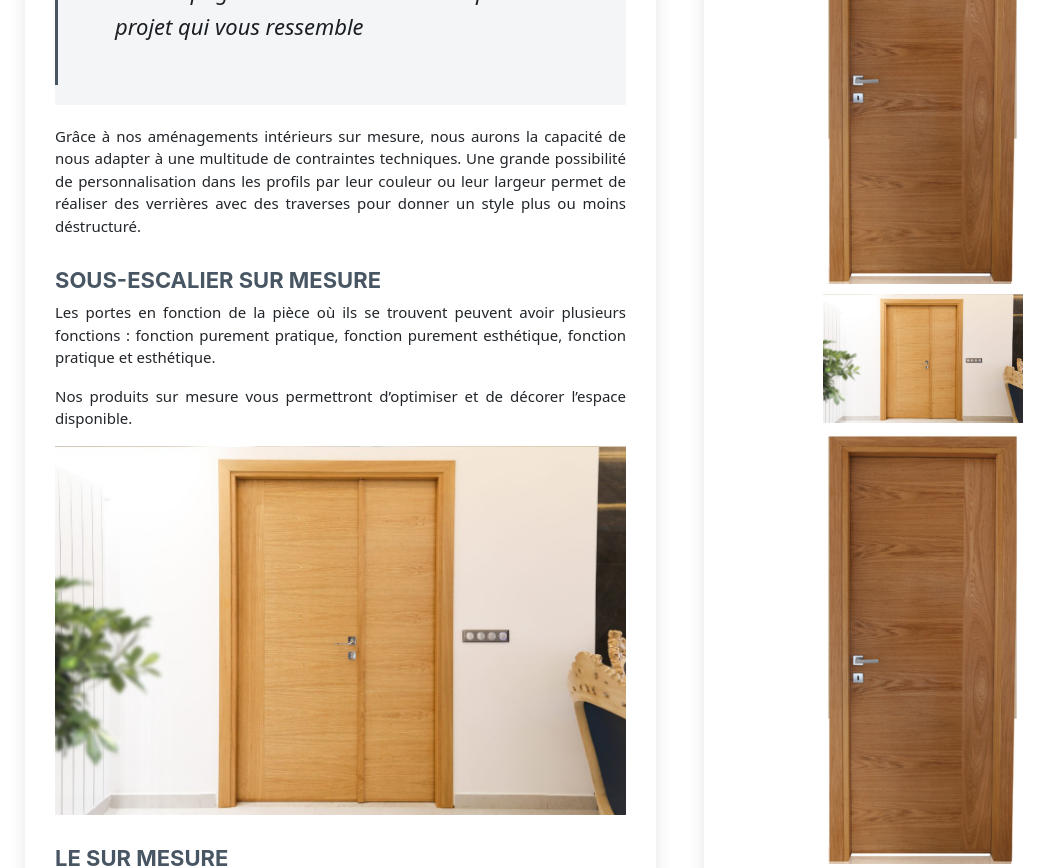
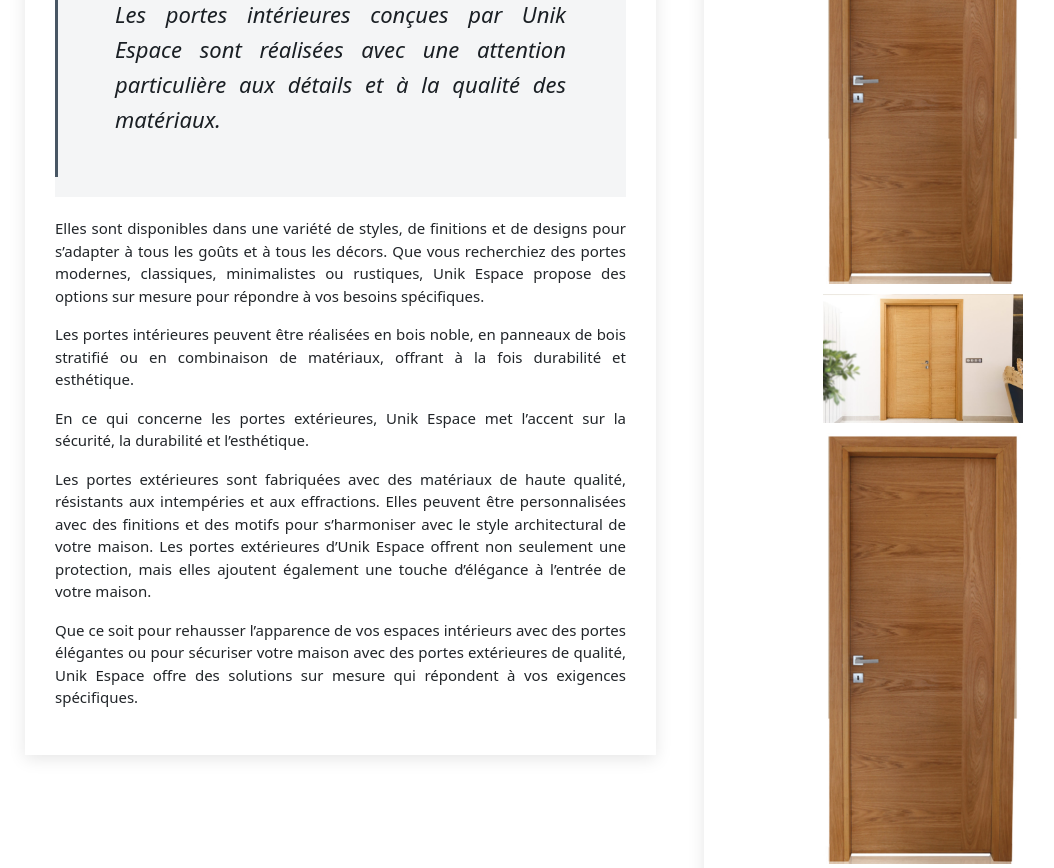
Before and after one commit to souid-nasr/unik-espace, a Next.js app: page /portfolio/portes in a window 1280 px wide. Shown: the part 680-1548 px from the top of the page, without its empty margins (57-1111 px from the left). Built offline with nearby package versions, Linux system fonts and the light colour scheme.

Commit message:
Update portes page

```diff
--- a/pages/portfolio/portes/index.js
+++ b/pages/portfolio/portes/index.js
@@ -4,7 +4,7 @@ import porte_0 from "@/assets/img/porte/porte.jpg";
 import porte_1 from "@/assets/img/porte/porte_1.jpg";
 import porte_2 from "@/assets/img/porte/porte_2.jpg";
 
-import Image from "next/image";
+
 import Gallery from "@/components/Gallery";
 import Breadcrumbs from "@/components/Breadcrumbs";
 const data = [
@@ -63,64 +63,54 @@ function porte() {
             <div className="col-lg-7">
               <article className="product-details">
                 <div className="content">
-
                   <p>
-                    Spécialiste de l’aménagement intérieur sur mesure depuis
-                    sept ans, nous vous accompagnerons à la réalisation de votre
-                    projet.
+                    Unik Espace excelle également dans la conception et la
+                    fabrication de portes intérieures et extérieures, offrant
+                    des solutions esthétiques et fonctionnelles pour embellir et
+                    sécuriser votre espace.
                   </p>
 
                   <blockquote>
                     <p>
-                      L’accompagnement et le conseil pour un projet qui vous
-                      ressemble{" "}
+                      Les portes intérieures conçues par Unik Espace sont
+                      réalisées avec une attention particulière aux détails et à
+                      la qualité des matériaux.
                     </p>
                   </blockquote>
 
                   <p>
-                    Grâce à nos aménagements intérieurs sur mesure, nous aurons
-                    la capacité de nous adapter à une multitude de contraintes
-                    techniques. Une grande possibilité de personnalisation dans
-                    les profils par leur couleur ou leur largeur permet de
-                    réaliser des verrières avec des traverses pour donner un
-                    style plus ou moins déstructuré.
-                  </p>
-
-                  <h3> SOUS-ESCALIER SUR MESURE</h3>
-                  <p>
-                    Les portes en fonction de la pièce où ils se trouvent
-                    peuvent avoir plusieurs fonctions : fonction purement
-                    pratique, fonction purement esthétique, fonction pratique et
-                    esthétique.
+                    Elles sont disponibles dans une variété de styles, de
+                    finitions et de designs pour s’adapter à tous les goûts et à
+                    tous les décors. Que vous recherchiez des portes modernes,
+                    classiques, minimalistes ou rustiques, Unik Espace propose
+                    des options sur mesure pour répondre à vos besoins
+                    spécifiques.
                   </p>
                   <p>
-                    Nos produits sur mesure vous permettront d’optimiser et de
-                    décorer l’espace disponible.
+                    Les portes intérieures peuvent être réalisées en bois noble,
+                    en panneaux de bois stratifié ou en combinaison de
+                    matériaux, offrant à la fois durabilité et esthétique.
                   </p>
-                  <Image quality={100} src={porte_0} className="img-fluid" alt="" />
-
-                  <h3>LE SUR MESURE</h3>
                   <p>
-                    Deux points importants pour l’aménagement d’un porte,
-                    l’optimisation et la praticité. C’est pourquoi nos produits
-                    sont sur mesure pour s’adapter à vos dimensions: hauteur,
-                    largeur,espaces spécifiques, nous nous adapterons pour vous
-                    proposer un aménagement optimal.
+                    En ce qui concerne les portes extérieures, Unik Espace met
+                    l’accent sur la sécurité, la durabilité et l’esthétique.
                   </p>
-                  <h3>PORTES DE PIÈCES</h3>
                   <p>
-                    Nous vous proposerons une multitude de compositions pour la
-                    réalisation de l&#39;aménagement d&#39;un porte pour
-                    répondre à vos attentes grâce à un grand nombre de coloris,
-                    de matières disponibles.
+                    Les portes extérieures sont fabriquées avec des matériaux de
+                    haute qualité, résistants aux intempéries et aux
+                    effractions. Elles peuvent être personnalisées avec des
+                    finitions et des motifs pour s’harmoniser avec le style
+                    architectural de votre maison. Les portes extérieures d’Unik
+                    Espace offrent non seulement une protection, mais elles
+                    ajoutent également une touche d’élégance à l’entrée de votre
+                    maison.
                   </p>
-                  <h3>LE MÉTRÉ ET LA POSE</h3>
                   <p>
-                    Depuis la création d’Unik Espace, nous travaillons avec des
-                    poseurs menuisiers qualifiés afin d’assurer un service de
-                    qualité de la prise en charge du projet jusqu’à la
-                    réalisation. C’est pourquoi, nous nous déplaçons pour
-                    effectuer un métré avant le lancement en fabrication.{" "}
+                    Que ce soit pour rehausser l’apparence de vos espaces
+                    intérieurs avec des portes élégantes ou pour sécuriser votre
+                    maison avec des portes extérieures de qualité, Unik Espace
+                    offre des solutions sur mesure qui répondent à vos exigences
+                    spécifiques.
                   </p>
                 </div>
               </article>
```
